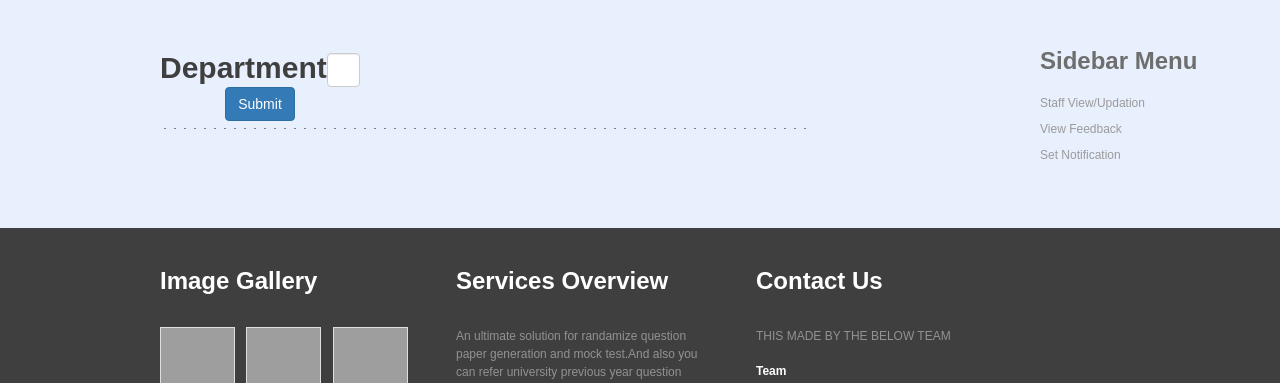
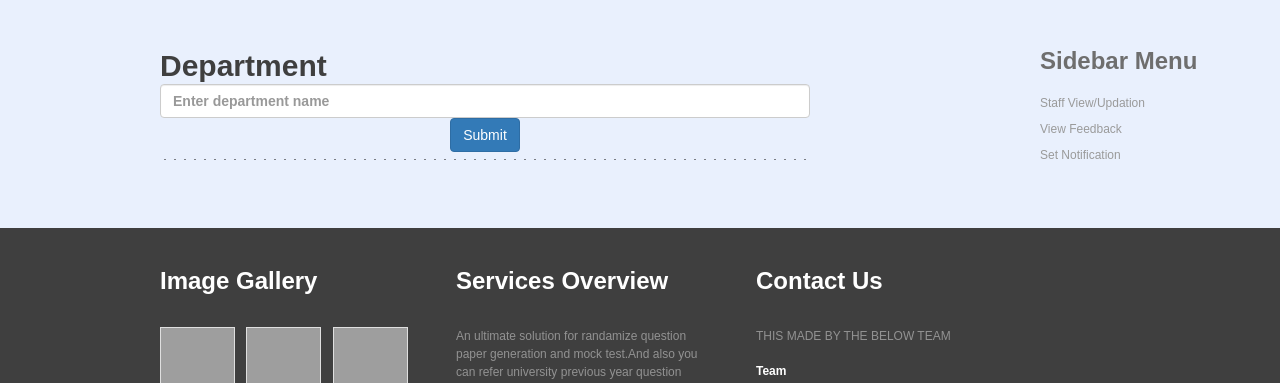
Before and after one commit to muhammadanaswayanad/questionbank, a PHP site: page /questionbank/depreg.php in a window 1280 px wide. Shown: the part 1602-1985 px from the top of the page. Run offline with PHP 8.4, Linux system fonts and the light colour scheme; grey boxes are pictures that could not be loaded.

Commit message:
placeholder

```diff
--- a/depreg.php
+++ b/depreg.php
@@ -38,18 +38,13 @@ if(isset($_POST["button"]))
 ?>
 
 <form id="form1" name="form1" method="post" action="">
-  <table width="200" border="0">
-    <tr>
-      <td>Department</td>
-      <td><label for="textfield"></label>
-      <input type="text" class="form-control" name="textfield" id="textfield" /></td>
-    </tr>
-    <tr>
-      <td colspan="2"><div align="center">
+      Department
+      <label for="textfield"></label>
+      <input type="text" class="form-control" name="textfield" id="textfield" placeholder="Enter department name" />
+      <div align="center">
         <input type="submit" name="button" class="btn btn-primary" id="button" value="Submit" onclick="return val()" />
-      </div></td>
-    </tr>
-  </table>
+      </div>
+
 </form>
 <?php
 include("adminfooter.php")
```
